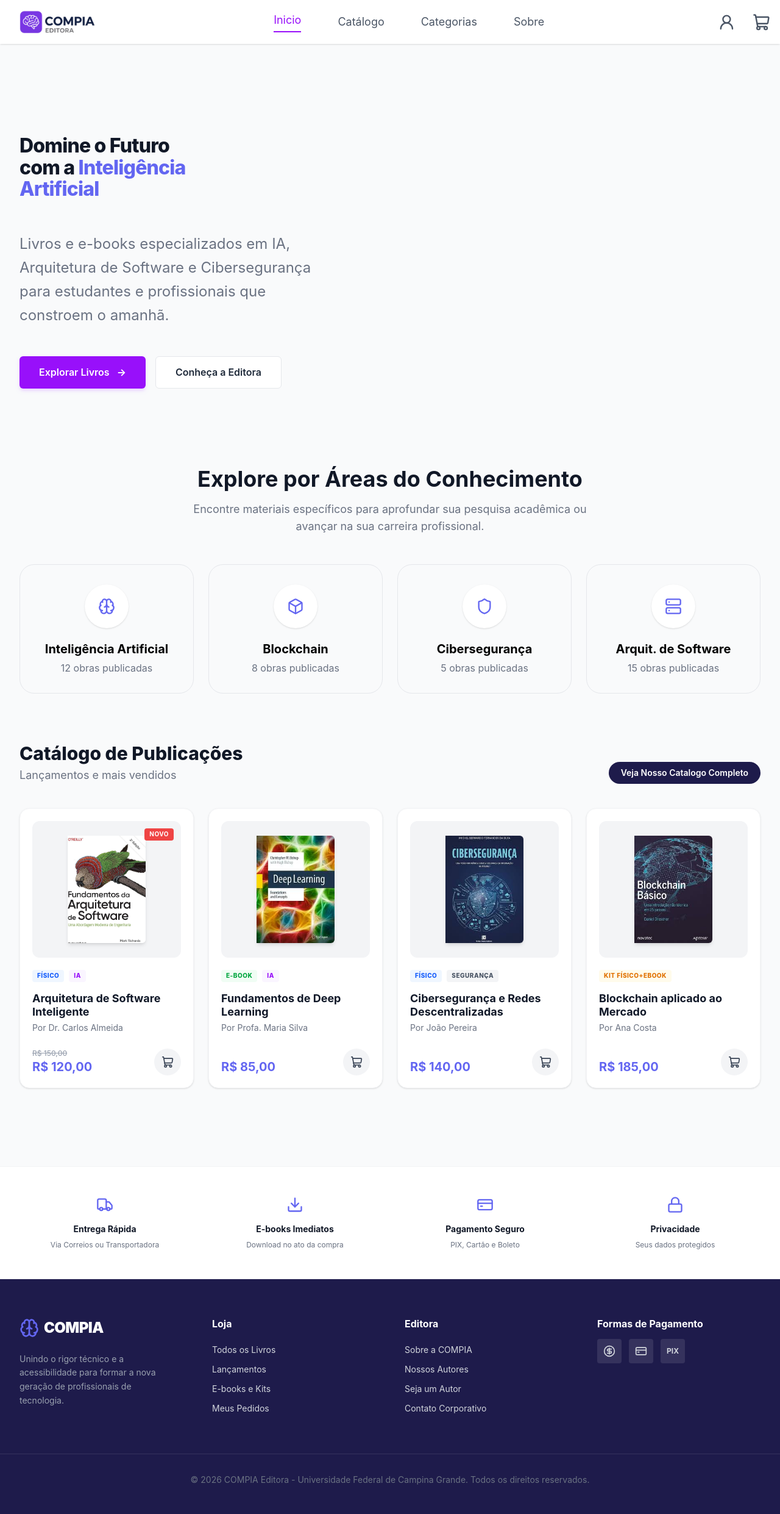
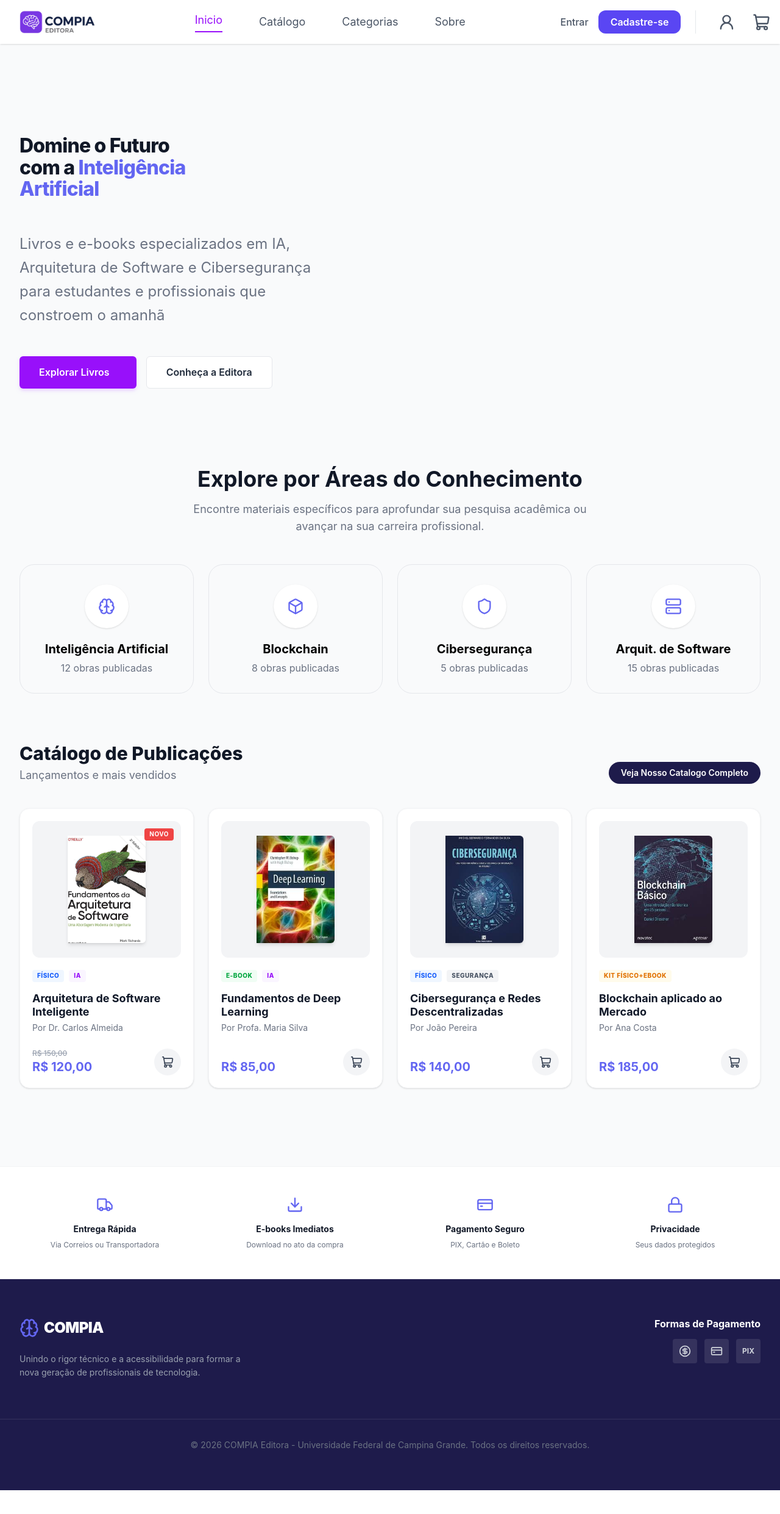
Before and after one commit to EvertonRomualdo/BookStore-COMPIA, a React (Vite) app in the folder frontend/Compia/: page / in a window 1280 px wide. Shown: the top 2482 px of the page at 61% size. After the commit the page ends 2443 px from the top, so only its background shows below. Built offline with nearby package versions, Linux system fonts and the light colour scheme.

Commit message:
refactor: add login/register button and routes for catolog

```diff
--- a/frontend/Compia/src/components/Footer/Footer.tsx
+++ b/frontend/Compia/src/components/Footer/Footer.tsx
@@ -10,7 +10,6 @@ import {
 export function Footer() {
   return (
       <footer className="w-full flex flex-col">
-      {/* Benefits apresentation*/}
         <div className="bg-white border-t border-gray-100 py-12">
           <div className="max-w-7xl mx-auto px-6 sm:px-8 grid grid-cols-1 sm:grid-cols-2 md:grid-cols-4 gap-8">
 
@@ -41,12 +40,11 @@ export function Footer() {
           </div>
         </div>
 
-      {/*Footer*/}
         <div className="bg-[#1E1B4B] text-gray-300 py-16">
-        <div className="max-w-7xl mx-auto px-6 sm:px-8 grid grid-cols-1 md:grid-cols-2 lg:grid-cols-4 gap-12">
 
-          {/*Logo and description*/}
-          <div className="flex flex-col gap-6">
+          <div className="max-w-7xl mx-auto px-6 sm:px-8 flex flex-col md:flex-row justify-between items-start gap-12">
+
+            <div className="flex flex-col gap-6 md:w-1/3">
               <div className="flex items-center gap-2 text-white">
                 <Brain size={32} className="text-[#6366F1]" />
                 <span className="text-2xl font-black tracking-tight">COMPIA</span>
@@ -56,31 +54,8 @@ export function Footer() {
               </p>
             </div>
 
-          {/* Shop links demostration*/}
-          <div>
-            <h4 className="text-white font-bold mb-6">Loja</h4>
-            <ul className="flex flex-col gap-3 text-sm">
-              <li><a href="#" className="hover:text-white transition-colors">Todos os Livros</a></li>
-              <li><a href="#" className="hover:text-white transition-colors">Lançamentos</a></li>
-              <li><a href="#" className="hover:text-white transition-colors">E-books e Kits</a></li>
-              <li><a href="#" className="hover:text-white transition-colors">Meus Pedidos</a></li>
-            </ul>
-          </div>
-
-          {/* BookStore links */}
-          <div>
-            <h4 className="text-white font-bold mb-6">Editora</h4>
-            <ul className="flex flex-col gap-3 text-sm">
-              <li><a href="#" className="hover:text-white transition-colors">Sobre a COMPIA</a></li>
-              <li><a href="#" className="hover:text-white transition-colors">Nossos Autores</a></li>
-              <li><a href="#" className="hover:text-white transition-colors">Seja um Autor</a></li>
-              <li><a href="#" className="hover:text-white transition-colors">Contato Corporativo</a></li>
-            </ul>
-          </div>
-
-          {/* payment methods*/}
-          <div className="flex flex-col gap-8">
-            <div>
+            <div className="flex flex-col gap-8 md:items-end">
+              <div className="flex flex-col md:items-end">
                 <h4 className="text-white font-bold mb-4">Formas de Pagamento</h4>
                 <div className="flex gap-3">
                   <div className="w-10 h-10 rounded bg-white/10 flex items-center justify-center">
@@ -94,13 +69,10 @@ export function Footer() {
                   </div>
                 </div>
               </div>
-
-
             </div>
 
           </div>
 
-        {/*Copyright*/}
           <div className="max-w-7xl mx-auto px-6 sm:px-8 mt-16 pt-8 border-t border-white/10 text-center text-sm text-gray-500">
             <p>© 2026 COMPIA Editora - Universidade Federal de Campina Grande. Todos os direitos reservados.</p>
           </div>
--- a/frontend/Compia/src/components/Header/Header.tsx
+++ b/frontend/Compia/src/components/Header/Header.tsx
@@ -3,9 +3,11 @@ import { ShoppingCart, UserRound, Menu, X } from "lucide-react";
 import Logo from "../Logo/Logo";
 import { Link } from "react-router-dom";
 import NavBar from "../NavBar/NavBar";
+import { useAuth } from "../../contexts/AuthContext";
 
 function Header() {
     const [isMenuOpen, setIsMenuOpen] = useState(false);
+    const { user } = useAuth();
 
     const itensNavegation = [
         { id: "start", label: "Inicio", href: "/" },
@@ -15,11 +17,12 @@ function Header() {
     ];
 
     const itensSocial = [
-        { id: "Account", href: "/account", icon: <UserRound size='1.8rem' /> },
+        { id: "Account", href: user ? "/account" : "/login", icon: <UserRound size='1.8rem' /> },
         { id: "setting", href: "/cart", icon: <ShoppingCart size='1.8rem' /> }
     ];
 
     const handleMobileClick = () => setIsMenuOpen(false);
+
     const mobileNavegation = itensNavegation.map(item => ({
         ...item,
         onClick: handleMobileClick
@@ -28,7 +31,6 @@ function Header() {
     return (
         <div className="bg-white shadow-sm sticky top-0 z-50">
             <div className="flex w-full justify-between items-center p-4 max-w-7xl mx-auto h-18">
-
                 <Link to={'/'} className="z-50 shrink-0">
                     <Logo />
                 </Link>
@@ -39,14 +41,27 @@ function Header() {
                 />
 
                 <div className="flex items-center gap-4 md:gap-7 z-50">
+
+                    {!user && (
+                        <div className="hidden md:flex items-center gap-4 mr-2 border-r border-gray-200 pr-6">
+                            <Link to="/login" className="text-gray-600 hover:text-[#5A46F3] font-medium transition-colors">
+                                Entrar
+                            </Link>
+                            <Link to="/register" className="bg-[#5A46F3] hover:bg-purple-700 text-white px-5 py-2.5 rounded-xl font-semibold transition-all hover:shadow-md hover:-translate-y-0.5">
+                                Cadastre-se
+                            </Link>
+                        </div>
+                    )}
+
                     <NavBar
                         className='flex gap-4 md:gap-7 items-center'
-                        activeClassName="text-gray-600 hover:text-purple-600 cursor-pointer"
+                        activeClassName="text-gray-600 hover:text-[#5A46F3] cursor-pointer"
+                        inactiveClassName="text-gray-600 hover:text-[#5A46F3] cursor-pointer"
                         items={itensSocial}
                     />
 
                     <button
-                        className="md:hidden p-1 text-gray-600 hover:text-purple-600 transition-colors"
+                        className="md:hidden p-1 text-gray-600 hover:text-[#5A46F3] transition-colors"
                         onClick={() => setIsMenuOpen(!isMenuOpen)}
                     >
                         {isMenuOpen ? <X size={28} /> : <Menu size={28} />}
@@ -56,10 +71,21 @@ function Header() {
 
             {isMenuOpen && (
                 <div className="md:hidden absolute top-20 left-0 w-full bg-white shadow-lg border-t border-gray-100 flex flex-col px-6 py-4 animate-in slide-in-from-top-2">
+                    {!user && (
+                        <div className="flex flex-col gap-3 mb-6 pb-6 border-b border-gray-100">
+                            <Link to="/register" className="!bg-purple-600 hover:!bg-purple-700 text-white px-5 py-2.5 rounded-xl font-semibold transition-all hover:shadow-md hover:-translate-y-0.5">
+                                Cadastre-se
+                            </Link>
+                            <Link to="/login" onClick={handleMobileClick} className="bg-gray-50 text-gray-700 text-center px-4 py-3 rounded-xl font-semibold border border-gray-200">
+                                Entrar
+                            </Link>
+                        </div>
+                    )}
+
                     <NavBar
                         className='flex flex-col gap-6 text-lg items-start py-2'
-                        activeClassName="text-purple-600 font-semibold"
-                        inactiveClassName="text-gray-600 hover:text-purple-600"
+                        activeClassName="text-[#5A46F3] font-semibold"
+                        inactiveClassName="text-gray-600 hover:text-[#5A46F3]"
                         items={mobileNavegation}
                     />
                 </div>
--- a/frontend/Compia/src/pages/HomePage.tsx
+++ b/frontend/Compia/src/pages/HomePage.tsx
@@ -4,15 +4,15 @@ import InformationCardIcon from '../components/InformationCard/InformationCardIc
 import { Brain, Box, Shield, Server } from 'lucide-react';
 import ProductCard from '../components/ProductCard/ProductCard';
 import Footer from '../components/Footer/Footer';
-import { Link } from 'react-router';
-import {getImageBookUrl} from "../helpers/imageHelper.ts";
+import { Link, useNavigate } from 'react-router-dom';
+import { getImageBookUrl } from "../helpers/imageHelper.ts";
 
 export function HomePage() {
+    const navigate = useNavigate();
   return (
     <div className="min-h-screen bg-[#F9FAFB]">
         <Header />
 
-        {/* Intro*/}
         <main className="max-w-7xl mx-auto px-6 sm:px-8 py-20 lg:py-32 flex flex-col-reverse lg:flex-row items-center justify-between gap-16">
             <div className="flex flex-col items-start gap-6 lg:w-1/2">
                 <h1 className="text-6xl lg:text-8xl font-extrabold text-[#111827] leading-[1.1] tracking-tight">
@@ -20,21 +20,31 @@ export function HomePage() {
                     com a <span className="text-[#6366F1]">Inteligência <br className="hidden lg:block" /> Artificial</span>
                 </h1>
                 <p className="text-gray-500 text-xl sm:text-2xl max-w-lg leading-relaxed mt-2">
-                    Livros e e-books especializados em IA, Arquitetura de Software e Cibersegurança para estudantes e profissionais que constroem o amanhã.
+                    Livros e e-books especializados em IA, Arquitetura de Software e Cibersegurança para estudantes e profissionais que constroem o amanhã
                 </p>
                 <div className="flex flex-col sm:flex-row gap-4 mt-6 w-full sm:w-auto">
-                    <DefaultButton variant="primary" className="px-8 py-4 text-base rounded-lg shadow-md shadow-purple-200">
-                    Explorar Livros <span className="ml-1 font-bold">→</span>
+
+                    <DefaultButton
+                        variant="primary"
+                        className="px-8 py-4 text-base rounded-lg shadow-md shadow-purple-200"
+                        onClick={() => navigate('/catalog')}
+                    >
+                        Explorar Livros <span className="ml-1 font-bold"> </span>
                     </DefaultButton>
-                    <DefaultButton variant="secondary" className="px-8 py-4 text-base rounded-lg">
-                    Conheça a Editora
+
+                    <DefaultButton
+                        variant="secondary"
+                        className="px-8 py-4 text-base rounded-lg"
+                        onClick={() => navigate('/aboult')}
+                    >
+                        Conheça a Editora
                     </DefaultButton>
+
                 </div>
             </div>
             <div className="hidden lg:block lg:w-1/2"></div>
         </main>
 
-        {/* Explore Section*/}
         <section className="max-w-7xl mx-auto px-6 sm:px-8 pb-20">
             <div className="text-center mb-12 flex flex-col items-center">
                 <h2 className="text-3xl lg:text-4xl font-bold text-[#111827]">
@@ -52,7 +62,6 @@ export function HomePage() {
             </div>
         </section>
 
-        {/* Main books disponible */}
         <section className="max-w-7xl mx-auto px-6 sm:px-8 pb-32" id="catalogo">
 
             <div className="flex flex-col lg:flex-row justify-between items-start lg:items-end mb-10 gap-6">
@@ -62,11 +71,12 @@ export function HomePage() {
                 </div>
 
                 <div className="flex flex-wrap gap-3">
-                   <span className='px-5 py-2 rounded-full text-sm font-semibold bg-[#1E1B4B] text-white'><Link to='/register'>Veja Nosso Catalogo Completo</Link></span>
+                    <span className='px-5 py-2 rounded-full text-sm font-semibold bg-[#1E1B4B] text-white hover:bg-[#2d2859] transition-colors cursor-pointer'>
+                       <Link to='/catalog'>Veja Nosso Catalogo Completo</Link>
+                   </span>
                 </div>
             </div>
 
-            {/* Main Books */}
             <div className="grid grid-cols-1 sm:grid-cols-2 lg:grid-cols-4 gap-6">
 
                 <ProductCard
```
Also changed, not shown: frontend/Compia/src/pages/AboutPage.tsx (+12 -4 lines), frontend/Compia/src/style/normalize.css. Lines whose indentation alone changed are shown as unchanged.
